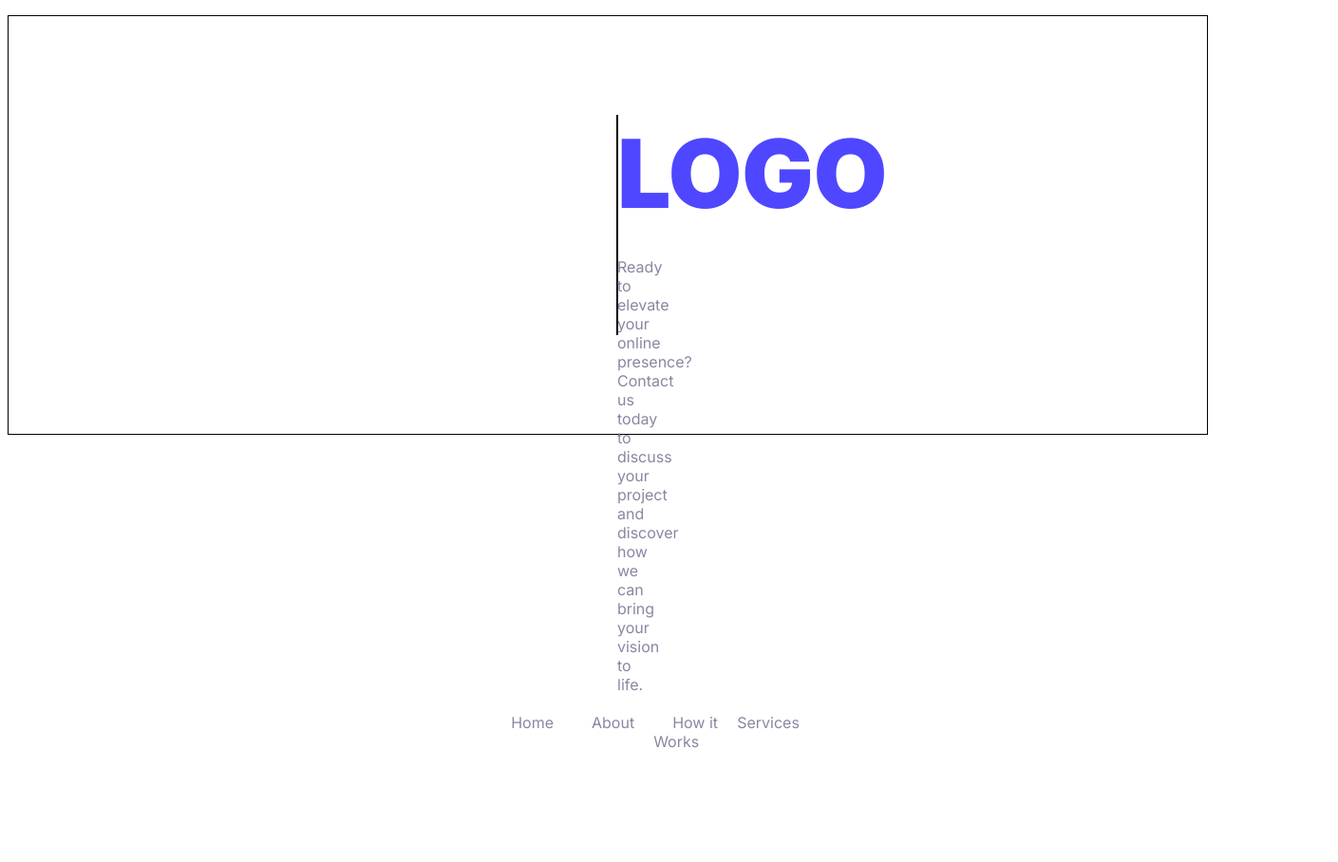
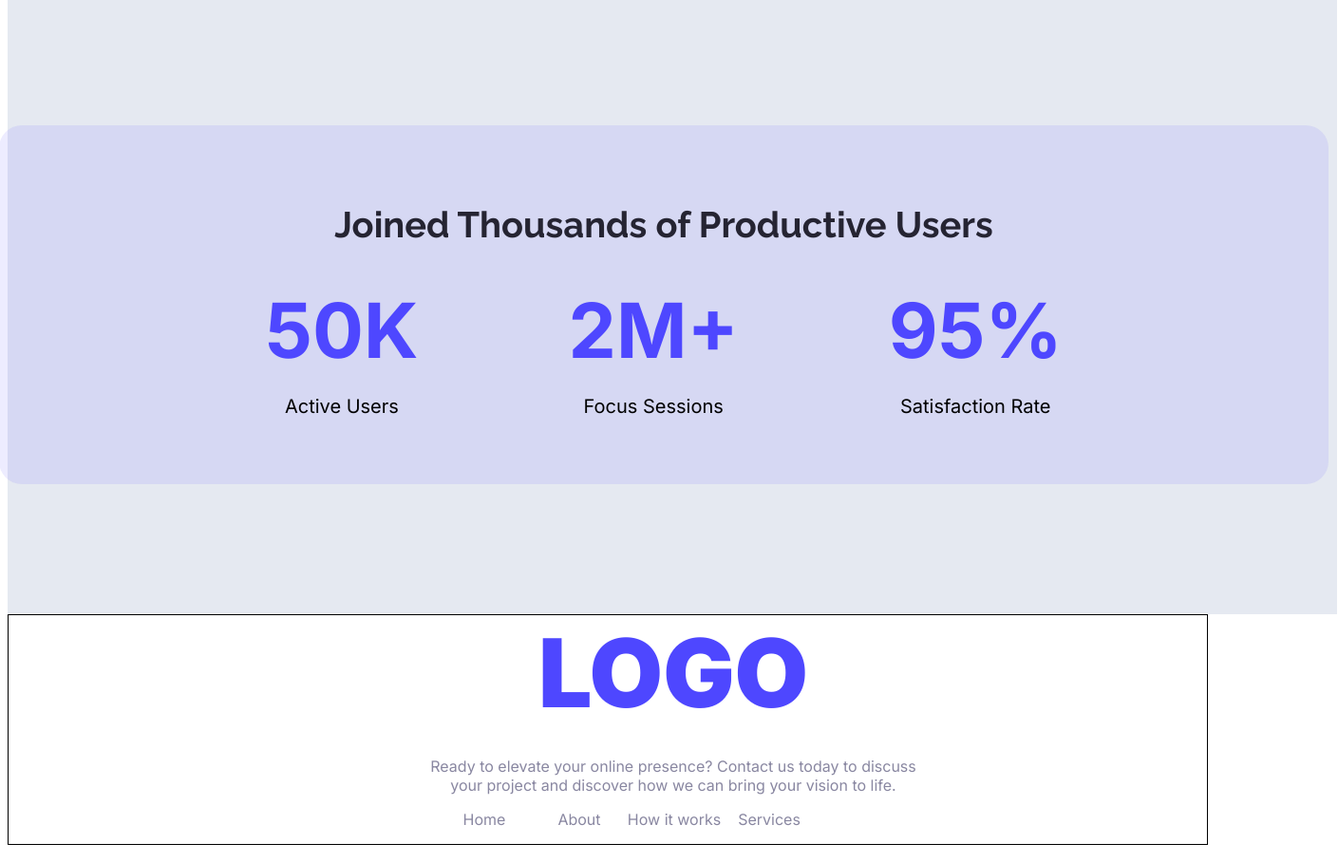
Before and after one commit to Arafat-niloy/first-assignment, a plain HTML site: page index.html in a window 1280 px wide. Shown: the part 1320-2228 px from the top of the page at 95% size, 1409 px wide, since content can reach past the window. Before the commit the page ends 2121 px from the top, so only its background shows below. Drawn offline with Linux system fonts and the light colour scheme.

Commit message:
background color added

```diff
--- a/index.html
+++ b/index.html
@@ -1,30 +1,32 @@
 <!DOCTYPE html>
 <html lang="en">
   <head>
-    <meta charset="UTF-8">
-    <meta name="viewport" content="width=device-width, initial-scale=1.0">
+    <meta charset="UTF-8" />
+    <meta name="viewport" content="width=device-width, initial-scale=1.0" />
     <title>First Assignment</title>
 
+    <link rel="preconnect" href="https://fonts.googleapis.com" />
+    <link rel="preconnect" href="https://fonts.gstatic.com" crossorigin />
+    <link
+      href="https://fonts.googleapis.com/css2?family=Inter:ital,opsz,wght@0,14..32,100..900;1,14..32,100..900&family=Raleway:ital,wght@0,100..900;1,100..900&display=swap"
+      rel="stylesheet"
+    />
 
-    <link rel="preconnect" href="https://fonts.googleapis.com">
-    <link rel="preconnect" href="https://fonts.gstatic.com" crossorigin>
-    <link href="https://fonts.googleapis.com/css2?family=Inter:ital,opsz,wght@0,14..32,100..900;1,14..32,100..900&family=Raleway:ital,wght@0,100..900;1,100..900&display=swap" rel="stylesheet">
-
-    <link rel="stylesheet" href="style.css">
-
+    <link rel="stylesheet" href="style.css" />
   </head>
 
   <body>
+    <div class="body_container">
         <header>
       <nav>
-
         <p class="inter-font">LOGO</p>
         <button class="raleway-font">Sign Up</button>
-
       </nav>
 
       <section class="banner-header">
-            <h1 class="banner-h1 raleway-font">Cool Dark UI Template for Webflow Agencies!</h1>
+        <h1 class="banner-h1 raleway-font">
+          Cool Dark UI Template for Webflow Agencies!
+        </h1>
 
         <button class="banner-button raleway-font">Stay Focused</button>
       </section>
@@ -33,52 +35,71 @@
     <main class="main-section">
       <section class="action-section">
         <div class="left">
-
           <div class="left-side">
             <h3 class="title raleway-font">See It in Action</h3>
             <p class="subtitle raleway-font">
-                 Explore the live preview and imagine your brand in this bold new look.</p>
-                  <button class="preview-button raleway-font">Launch Live Preview</button>
+              Explore the live preview and imagine your brand in this bold new
+              look.
+            </p>
+            <button class="preview-button raleway-font">
+              Launch Live Preview
+            </button>
+          </div>
         </div>
 
-            </div>
-
-
-            <div >
-                <img class="right-side" src="/Assets/wc-mini.png" alt="">
+        <div>
+          <img
+            class="right-side"
+            src="/Assets/wc-mini.png"
+            alt=""
+            width="403px"
+          />
         </div>
       </section>
 
-        <section></section>
+      <section class="productive-users-section">
+        <h2 class="raleway-font">Joined Thousands of Productive Users</h2>
+        <div class="users">
+          <div class="user-items inter-font">
+            <h3>50K</h3>
+            <p>Active Users</p>
+          </div>
+
+          <div class="user-items inter-font">
+            <h3>2M+</h3>
+            <p>Focus Sessions</p>
+          </div>
+
+          <div class="user-items inter-font">
+            <h3>95%</h3>
+            <p>Satisfaction Rate</p>
+          </div>
+        </div>
+      </section>
       <section></section>
     </main>
+    </div>
 
     <footer>
       <div class="footer-container">
-
         <div class="footer-title">
-
           <h1 class="inter-font">LOGO</h1>
         </div>
-
-            <div class="footer-subtitle">
-
-                <p class="inter-font">Ready to elevate your online presence? Contact us today to discuss your project and discover how we can bring your vision to life.</p>
+          <p class="inter-font footer-subtitle">
+            Ready to elevate your online presence? Contact us today to discuss <br>
+            your project and discover how we can bring your vision to life.
+          </p>
         </div>
-
 
         <div class="footer-nav">
           <ul>
-
-                   <li> <a class="inter-font" href="">Home</a> </li>
-                   <li> <a class="inter-font" href="">About</a> </li>
-                   <li> <a class="inter-font" href="">How it Works                                          </a> </li>
-                   <li> <a class="inter-font" href="">Services</a> </li>
-
+            <li><a class="inter-font" href="">Home</a></li>
+            <li><a class="inter-font" href="">About</a></li>
+            <li><a class="inter-font" href="">How it works </a></li>
+            <li><a class="inter-font" href="">Services</a></li>
           </ul>
         </div>
       </div>
-
 
       <!-- <div class="footer-section">
 
--- a/style.css
+++ b/style.css
@@ -1,73 +1,69 @@
-
-.inter-font{
+.inter-font {
   font-family: "Inter", sans-serif;
   font-optical-sizing: auto;
-  font-weight: <weight>;
-  font-style: normal;
 }
-
 
 .raleway-font {
   font-family: "Raleway", sans-serif;
   font-optical-sizing: auto;
-  font-weight: <weight>;
-  font-style: normal;
 }
 
 /* header */
+body{
 
-header{
+}
+
+.body_container{
+background-color: #e5e9f1;
+}
+header,main {
+  background-color: #e5e9f1;
+
+}
+
+button:hover {
+  background-color: antiquewhite;
+}
+header {
   background-image: url(/Assets/Hero-bg.png);
-    width: 100%;
+  background-size: cover;
   box-sizing: border-box;
   display: flex;
   flex-direction: column;
   align-items: center;
+  margin: 0 auto;
 }
-nav{
+nav {
   display: flex;
   justify-content: space-between;
   margin: 0px 150px 158px 150px;
   padding-bottom: 50px;
   padding-top: 50px;
-
+  width: 1400px;
   border: 2px solid;
-    /* dlt */
-
   align-items: center;
-
-    max-width: 100%;
-    width: 1140px;
-    /* height: 151px; */
-
 }
 
-nav p{
-
+nav p {
   font-size: 34px;
   font-weight: 900;
-    color: #4E47FF;
-
-
-
+  color: #4e47ff;
 }
 
-nav button{
+nav button {
   font-size: 16px;
   font-weight: bold;
   color: white;
-    background-color: #4E47FF;
+  background-color: #4e47ff;
   border: none;
   border-radius: 10px;
   padding: 12px 36px;
   height: 51px;
-
-
 }
 
 /* heading */
 
-.banner-header{
+.banner-header {
   text-align: center;
 
   gap: 37px;
@@ -75,20 +71,17 @@ border: 2px solid;
   width: 905px;
   margin-bottom: 152px;
   max-width: 100%;
-
-
 }
 
-.banner-h1{
+.banner-h1 {
   font-size: 65px;
   font-weight: bold;
   color: #252432;
   margin-bottom: 37px;
   margin-top: 0px;
-
 }
 
-.banner-button{
+.banner-button {
   margin-bottom: 0px;
   height: 48px;
   width: 174px;
@@ -96,49 +89,48 @@ max-width: 100%;
   font-size: 16px;
   font-weight: bold;
   color: white;
-    background-color: #4E47FF;
+  background-color: #4e47ff;
   border: none;
   border-radius: 10px;
   padding: 12px 36px;
-
 }
 
 /* action section */
 
-.main-section{
+.main-section {
   box-sizing: border-box;
   display: flex;
   flex-direction: column;
   align-items: center;
-
+  width: 1400px;
+  margin: 0 auto;
 }
-.action-section{
+.action-section {
   display: flex;
   justify-content: space-between;
   align-items: center;
-    margin: 116px 160px 116px 141px;
-    width: 1140px;
-    max-width: 100%;
-
+  margin: 116px 0px 116px 0px;
+  width: 1400px;
+  /* max-width: 100%; */
+  /* background-color: #e5e9f1; */
 }
 
-.title{
+
+.title {
   font-size: 42px;
   font-weight: bold;
   color: #252432;
   margin-top: 0px;
   margin-bottom: 0px;
-
 }
 
-.subtitle{
+.subtitle {
   font-size: 24px;
 
   color: rgba(37, 36, 50, 0.5);
-
 }
 
-.preview-button{
+.preview-button {
   margin-bottom: 0px;
   height: 48px;
   width: 229px;
@@ -146,17 +138,15 @@ max-width: 100%;
   font-size: 16px;
   font-weight: bold;
   color: white;
-    background-color: #4E47FF;
+  background-color: #4e47ff;
   border: none;
   border-radius: 10px;
   padding: 12px 36px;
-
 }
-.left{
-
+.left {
 }
-.left-side{
-    gap:23px;
+.left-side {
+  gap: 23px;
   display: flex;
   flex-direction: column;
   align-items: flex-start;
@@ -164,34 +154,26 @@ max-width: 100%;
   border: 2px solid;
 
   width: 517px;
-
-
-
 }
-.right-side{
+.right-side {
   border: none;
   border-radius: 48px;
-
-
 }
 
-footer{
-   padding: 0;
-   margin: 0;
-   box-sizing: border-box;
+footer {
+
+  margin: 0 auto;
+  /* box-sizing: border-box; */
   border: 1px solid;
-   background: #FFFFFF;
+  background: #ffffff;
+
+  /* width: 1440px; */
 }
 
-.footer-container{
-
-    /* gap: 10px; */
-    margin: 104px 640px;
-    border: 1px solid;
-    /* max-width: 600px; */
-    height: 230px;
-
-
+.footer-container {
+  text-align: center;
+  width: 1400px;
+  margin: 0 auto;
 }
 
 .footer-nav {
@@ -205,29 +187,31 @@ footer{
     max-width: 600px; */
 }
 
-.footer-nav ul{
+.footer-nav ul {
   display: flex;
   justify-content: center;
+  align-items: center;
 }
 
-.footer-nav ul li{
+.footer-nav li {
   list-style: none;
 }
 
-.footer-nav ul li a{
+.footer-nav a {
+  text-align: center;
+  width: 100px;
+  display: inline-block;
   text-decoration: none;
-    padding: 10px;
-    margin: 10px;
   font-size: 16px;
-    color: #8987A1;
+  /* margin-bottom: 50px; */
 
+  color: #8987a1;
 }
 
-
-.footer-title h1{
+.footer-title h1 {
   font-size: 100px;
   font-weight: 900;
-    color: #4E47FF;
+  color: #4e47ff;
 
   margin-bottom: 20px;
   margin-top: 0;
@@ -235,12 +219,43 @@ footer{
   text-align: center;
 }
 
-.footer-subtitle p{
-    font-size: 16px;
-    font-weight: 400px;
-    color: #8987A1;
-    /* margin-top: 8px; */
+.footer-subtitle {
+  color: #8987a1;
+}
+
+.productive-users-section {
+  background: rgba(78, 71, 255, 0.1);
+  padding: 50px 0px;
+
   text-align: center;
-    /* width: 531px; */
-    margin-bottom: 20px;
+  border-radius: 24px;
+  width: 1400px;
+  margin: 116px 159px 137px 141px;
 }
+
+.productive-users-section h2 {
+  font-size: 38px;
+  font-weight: bold;
+  color: #252432;
+  margin-bottom: 40px;
+}
+
+.users {
+  display: flex;
+  justify-content: center;
+  gap: 158px;
+  /* flex-wrap: wrap; */
+}
+
+.user-items h3 {
+  font-size: 80px;
+  font-weight: bold;
+  color: rgba(78, 71, 255, 1);
+  margin: 0 0 0px 0;
+}
+
+.user-items p {
+  font-size: 20px;
+
+  color: rgba(0, 0, 0, 0.5);
+}
```
Lines whose indentation alone changed are shown as unchanged.
